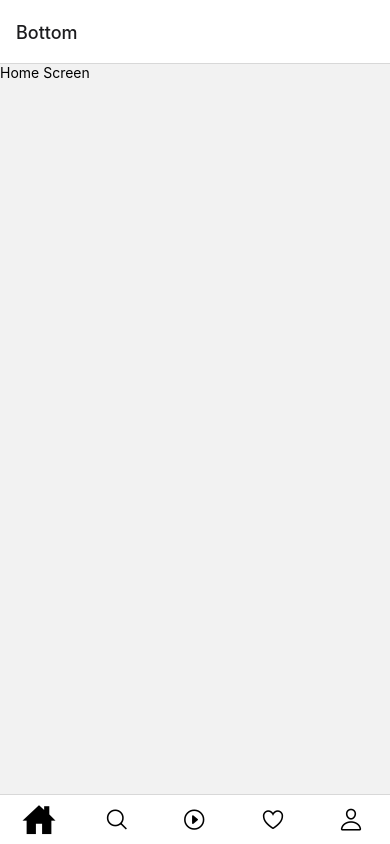
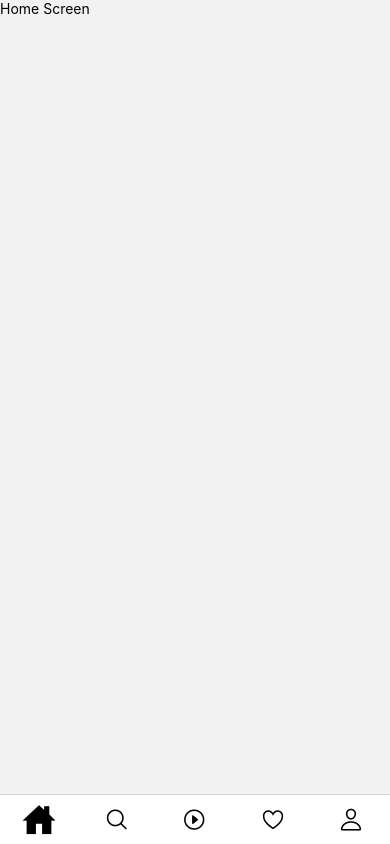
Before and after one commit to JPlyra24/InstagramClone, a React Native app in the folder InstagramClone/: screen / in a window 390 px wide. Built offline with nearby package versions, Linux system fonts and the light colour scheme.

Commit message:
arrumando

```diff
--- a/InstagramClone/App.js
+++ b/InstagramClone/App.js
@@ -73,7 +73,10 @@ const App = () => {
 
   return (
     <NavigationContainer>
-      <Stack.Navigator>
+      <Stack.Navigator
+      screenOptions={{
+        headerShown: false
+      }}>
         <Stack.Screen name= "Bottom" component={BottomTabScreen}/>
       </Stack.Navigator>
     </NavigationContainer>
```
